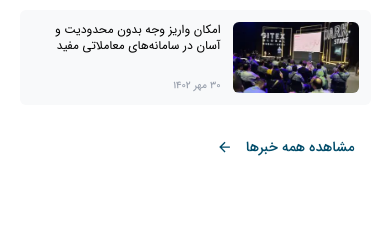
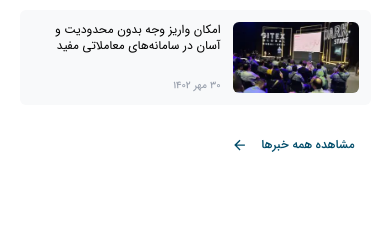
Before and after one commit to EvoNick-IR/Mofid-Securities-clone, a React (Vite) app: page / in a window 390 px wide. Shown: the part 1620-1847 px from the top of the page. Built offline with nearby package versions, Linux system fonts and the light colour scheme.

Commit message:
fix: responsive font size fixed

```diff
--- a/src/components/News/News.jsx
+++ b/src/components/News/News.jsx
@@ -33,7 +33,7 @@ const News = () => {
         );
       })}
       <a href="_self">
-        <div className="flex gap-4 pr-4 ismed text-sm mt-4 text-[#004C6A]">
+        <div className="flex gap-4 pr-4 ismed text-xs md:text-sm mt-4 text-[#004C6A]">
           <span className="">مشاهده همه خبرها</span>
           <img src={arrowLeft} alt="" />
         </div>
```
